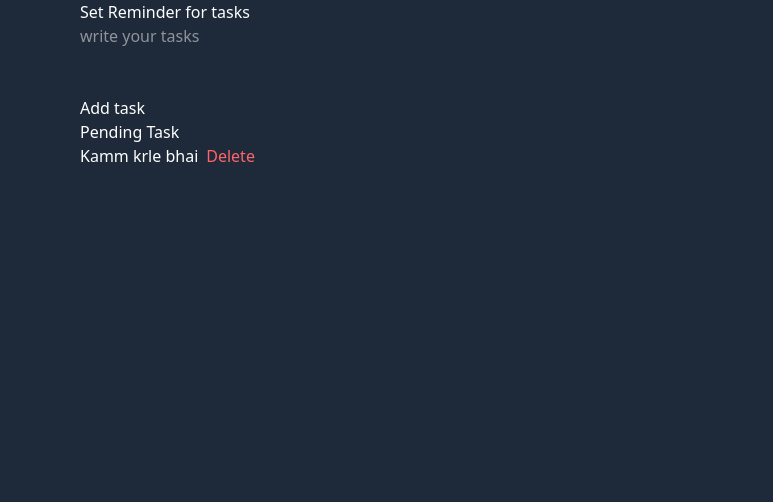
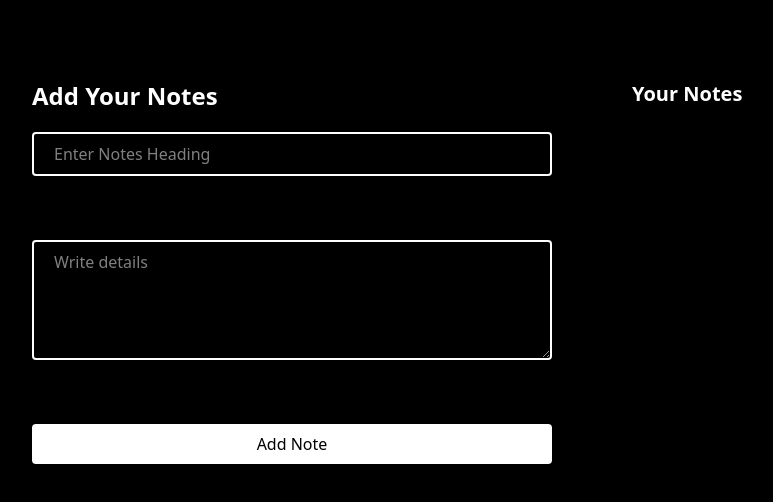
Before and after one commit to mokib08/Practice, a React (Vite) app in the folder Frontend/: page / in a window 1280 px wide. Shown: the top 502 px of the page, without its empty margins (48-821 px from the left). Built offline with nearby package versions, Linux system fonts and the light colour scheme.

Commit message:
React Note project

```diff
--- a/Frontend/src/App.jsx
+++ b/Frontend/src/App.jsx
@@ -1,13 +1,66 @@
+import React, { useState } from 'react'
+
+const App = () => {
 
 
-import Create from './components/Create'
-import Read from './components/Read'
+  const [title, setTitle] = useState('')
+  const [details, setDetails] = useState('')
+  const [task, setTask] = useState([])
 
-const App = () => {
+  const submitHandler = (e) => {
+      e.preventDefault()
+
+
+      const copyTask = [...task];
+      copyTask.push(title, details)
+      setTask(copyTask)
+
+      console.log(task);
+
+      setTitle('')
+      setDetails('')
+  }
+
   return (
-    <div className='text-white px-[10%] w-screen h-screen bg-gray-800'>
-      <Create />
-      <Read />
+    <div  className='h-screen lg:flex bg-black text-white  p-10 '>
+      <form onSubmit={(e) => submitHandler(e)}  className='lg:w-1/2 flex flex-col gap-5 p-10  items-start'>
+        <h1 className='text-2xl font-bold'>Add Your Notes</h1>
+        <input
+          onChange={(e) => {
+            setTitle(e.target.value)
+          }}
+          value={title}
+          type="text"
+          placeholder='Enter Notes Heading'
+          className='w-full outline-none px-5 py-2 border-2 rounded'
+         />
+         <br />
+         <textarea
+            onChange={(e) => {
+              setDetails(e.target.value)
+            }}
+            value={details}
+            type="text"
+            placeholder='Write details'
+            className='w-full h-30 outline-none px-5 py-2 border-2 rounded'
+           />
+
+           <br />
+           <button className='w-full outline-none bg-white text-black px-5 py-2 rounded '>Add Note</button>
+      </form>
+
+
+      <div className=' lg:w-1/2 p-10'>
+        <h1 className='text-xl font-bold'>Your Notes</h1>
+        <div className='flex flex-wrap items-start justify-start gap-5 mt-5 h-full overflow-auto'>
+          {task.map(function(elem, idx){
+            return <div key={idx} className='h-52 w-40 rounded-xl py-10 px-4 text-black bg-cover bg-[url(https://imgs.search.brave.com/jC6eAW-2rxbieqD49n_B9KBqPopJoWA_8guYiuWBeE8/rs:fit:500:0:1:0/g:ce/aHR0cHM6Ly9zdGF0/aWMudmVjdGVlenku/Y29tL3N5c3RlbS9y/ZXNvdXJjZXMvdGh1/bWJuYWlscy8wMTEv/NDIxLzI5NS9zbWFs/bC92ZXJ0aWNhbC1z/cGlyYWwtbm90ZWJv/b2stcG5nLnBuZw)]'>
+              <h3 className='leading-tight  text-xl font-bold '>{elem.title}</h3>
+              <p className='mt-2 leading-tight font-medium text-gray-700'>{elem.details}</p>
+            </div>
+          })}
+        </div>
+      </div>
     </div>
   )
 }
--- a/Frontend/src/Wrapper.jsx
+++ b/Frontend/src/Wrapper.jsx
@@ -1,24 +1,22 @@
 import { createContext, useState } from "react"
 
-export const TodoContext = createContext(null)
+export const todoContext = createContext(null)
 
-
-
-const Wrapper = ({ children }) => {
+const Wrapper = (props) => {
 
     const [todo, setTodo] = useState([
         {
             id: 1,
             title: "Kamm krle bhai",
-            isComplete: false
+            isCompleted: false
         }
     ])
 
-    return (
-        <TodoContext.Provider value={[todo, setTodo]}>
-            {children}
-        </TodoContext.Provider>
-    )
+  return (
+    <todoContext.Provider value={[todo, setTodo]}>
+        {props.children}
+    </todoContext.Provider>
+  )
 }
 
 export default Wrapper
--- a/Frontend/src/components/Create.jsx
+++ /dev/null
@@ -1,54 +0,0 @@
-import React, { useContext } from 'react'
-import { TodoContext } from '../Wrapper'
-import {useForm} from 'react-hook-form'
-import {nanoid} from 'nanoid'
-
-const Create = () => {
-
-    const [todo, setTodo] = useContext(TodoContext)
-
-
-   const {
-        register,
-        handleSubmit,
-        reset,
-        formState: {errors}
-   } = useForm()
-
-   const submitHandler = (data) => {
-    console.log(data);
-
-        data.isComplete = false;
-        data.id = nanoid();
-
-        const copyTodo = [...todo];
-        copyTodo.push(data);
-        setTodo(copyTodo);
-
-        reset()
-   }
-
-
-
-
-  return (
-    <div>
-        <h1>Set <span>Reminder</span> for tasks</h1>
-
-        <form onSubmit={handleSubmit(submitHandler)} >
-            <input
-                {...register("title", {required:"title can't be empty"}) }
-                type="text"
-                placeholder='write your tasks'
-             />
-             <br />
-             {errors && errors.title && errors.title.message && (<small>{errors.title.message}</small>)}
-             <br /><br />
-
-             <button>Add task</button>
-        </form>
-    </div>
-  )
-}
-
-export default Create
--- a/Frontend/src/components/Read.jsx
+++ /dev/null
@@ -1,37 +0,0 @@
-import React, { useContext } from 'react'
-import { TodoContext } from '../Wrapper'
-
-const Read = () => {
-
-   const [todo, setTodo] = useContext(TodoContext)
-
-    const DeleteHandler = (id) => {
-        const filterTodo = todo.filter((tod) => tod.id != id);
-        setTodo(filterTodo)
-
-        console.log('this is working');
-
-    }
-
-   const renderTodo = todo.map((t) => {
-
-        return <li key={t.id}>
-            <span >{t.title }</span>
-            <button
-                className='text-red-400 ml-2'
-                onClick={() => DeleteHandler(t.id)}
-            >Delete</button>
-        </li>
-   })
-
-
-  return (
-    <div>
-        <h1>Pending <span>Task</span></h1>
-        <ol>{renderTodo}</ol>
-
-    </div>
-  )
-}
-
-export default Read
--- a/Frontend/src/main.jsx
+++ b/Frontend/src/main.jsx
@@ -1,14 +1,11 @@
 
 import { createRoot } from 'react-dom/client'
 import './index.css'
-import Wrapper from './Wrapper'
 import App from './App'
 
 
 createRoot(document.getElementById('root')).render(
 
-   <Wrapper>
       <App />
-   </Wrapper>
 
 )
```
